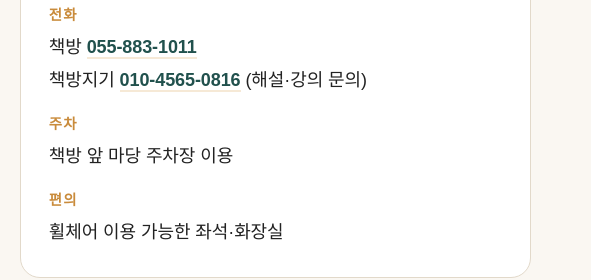
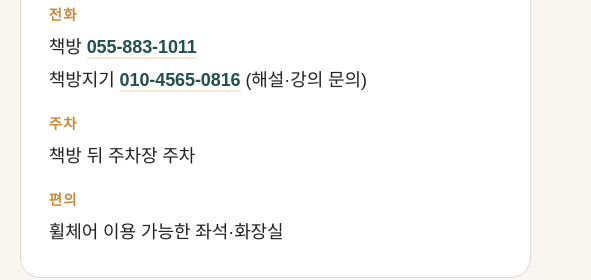
Before and after one commit to bookjigi/bookjigi.github.io, a plain HTML site: page docs/visit/index.html in a window 1280 px wide. Shown: the part 987-1267 px from the top of the page, 689-1280 px from the left. Drawn offline with Linux system fonts and the light colour scheme; a web font is replaced by a local one.

Commit message:
공개 오시는 길 주차 안내 정정

```diff
--- a/docs/visit/index.html
+++ b/docs/visit/index.html
@@ -85,7 +85,7 @@
             <div><dt>주소</dt><dd>경남 하동군 악양면 악양동로 176<br>악양생활문화센터 1층</dd></div>
             <div><dt>여는 시간</dt><dd>매일 11:00 – 18:00 · 연중무휴</dd></div>
             <div><dt>전화</dt><dd>책방 <a href="tel:055-883-1011">055-883-1011</a><br>책방지기 <a href="tel:010-4565-0816">010-4565-0816</a> (해설·강의 문의)</dd></div>
-            <div><dt>주차</dt><dd>책방 앞 마당 주차장 이용</dd></div>
+            <div><dt>주차</dt><dd>책방 뒤 주차장 주차</dd></div>
             <div><dt>편의</dt><dd>휠체어 이용 가능한 좌석·화장실</dd></div>
           </dl>
         </div>
```
